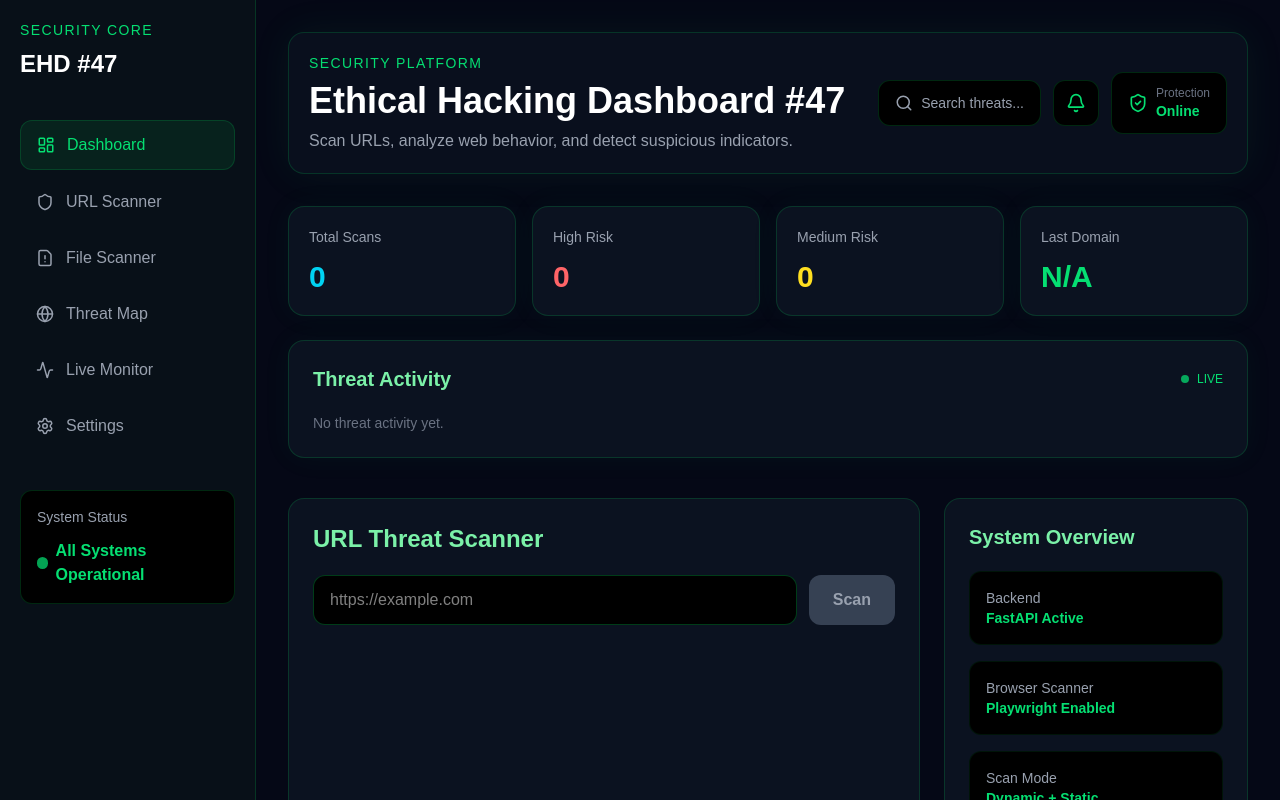
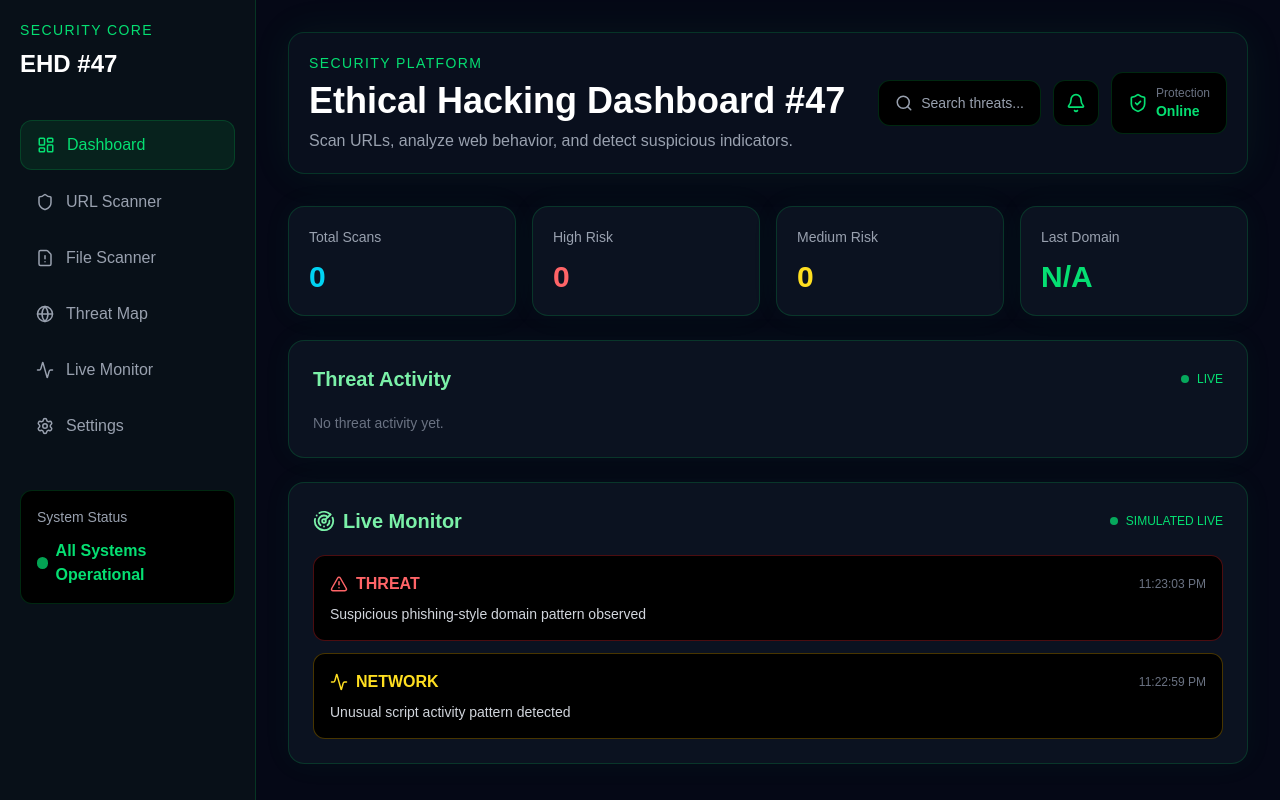
Before and after one commit to RavshanSean/ethical-hacking-dashboard-47, a Next.js app in the folder frontend/: page / in a window 1280 px wide. Both pictures are taken after a click on the button "Dashboard". Shown: the top 800 px of the page. Built offline with nearby package versions, Linux system fonts and the light colour scheme.

Commit message:
Added simulated live monitoring telemetry system

```diff
--- a/frontend/src/app/page.tsx
+++ b/frontend/src/app/page.tsx
@@ -1,4 +1,5 @@
 "use client";
+import LiveMonitor from "../components/LiveMonitor";
 import ThreatActivity from "../components/ThreatActivity";
 import StatsCards from "../components/StatsCards";
 import DashboardHeader from "../components/DashboardHeader";
@@ -32,6 +33,9 @@ type ScanResult = {
   location_access: boolean;
   notification_access: boolean;
   permission_note: string;
+  scan_type: string;
+  engine_version: string;
+  analysis_source: string;
 };
 
 type ScanHistoryItem = {
@@ -132,6 +136,10 @@ export default function Home() {
 
         <div className="mt-6">
           <ThreatActivity scanHistory={scanHistory} />
+        </div>
+
+        <div className="mt-6">
+          <LiveMonitor />
         </div>
 
         <div className="mt-10 grid grid-cols-1 lg:grid-cols-3 gap-6">
@@ -271,6 +279,20 @@ export default function Home() {
                 label="Notifications"
                 value={String(result.notification_access)}
               />
+              <InfoCard
+                label="Scan Type"
+                value={result.scan_type}
+              />
+
+              <InfoCard
+                label="Engine Version"
+                value={result.engine_version}
+              />
+
+              <InfoCard
+                label="Analysis Source"
+                value={result.analysis_source}
+              />
             </div>
 
             <p className="mt-5 text-yellow-300 text-sm">
--- /dev/null
+++ b/frontend/src/components/LiveMonitor.tsx
@@ -0,0 +1,117 @@
+"use client";
+
+import { useEffect, useState } from "react";
+import { Activity, AlertTriangle, CheckCircle, Radar } from "lucide-react";
+
+type LiveEvent = {
+  id: number;
+  type: string;
+  severity: "LOW" | "MEDIUM" | "HIGH";
+  message: string;
+  time: string;
+};
+
+const simulatedMessages = [
+  {
+    type: "SCAN",
+    severity: "LOW",
+    message: "Background URL scanner heartbeat received",
+  },
+  {
+    type: "NETWORK",
+    severity: "MEDIUM",
+    message: "Unusual script activity pattern detected",
+  },
+  {
+    type: "THREAT",
+    severity: "HIGH",
+    message: "Suspicious phishing-style domain pattern observed",
+  },
+  {
+    type: "SYSTEM",
+    severity: "LOW",
+    message: "Scanner engine health check passed",
+  },
+];
+
+export default function LiveMonitor() {
+  const [events, setEvents] = useState<LiveEvent[]>([]);
+
+  useEffect(() => {
+    const interval = setInterval(() => {
+      const randomEvent =
+        simulatedMessages[
+          Math.floor(Math.random() * simulatedMessages.length)
+        ];
+
+      const newEvent: LiveEvent = {
+        id: Date.now(),
+        type: randomEvent.type,
+        severity: randomEvent.severity as "LOW" | "MEDIUM" | "HIGH",
+        message: randomEvent.message,
+        time: new Date().toLocaleTimeString(),
+      };
+
+      setEvents((previous) => [newEvent, ...previous].slice(0, 6));
+    }, 4000);
+
+    return () => clearInterval(interval);
+  }, []);
+
+  function getSeverityColor(severity: string) {
+    if (severity === "HIGH") return "text-red-400 border-red-500/30";
+    if (severity === "MEDIUM") return "text-yellow-300 border-yellow-500/30";
+    return "text-green-400 border-green-500/30";
+  }
+
+  return (
+    <div className="rounded-2xl border border-green-500/20 bg-[#0b1220] p-6 shadow-[0_0_30px_rgba(34,197,94,0.05)]">
+      <div className="flex items-center justify-between">
+        <h2 className="flex items-center gap-2 text-xl font-semibold text-green-300">
+          <Radar size={22} />
+          Live Monitor
+        </h2>
+
+        <div className="flex items-center gap-2 text-xs text-green-400">
+          <div className="h-2 w-2 rounded-full bg-green-400 animate-pulse" />
+          SIMULATED LIVE
+        </div>
+      </div>
+
+      <div className="mt-5 grid grid-cols-1 gap-3">
+        {events.length === 0 ? (
+          <div className="rounded-xl border border-green-500/10 bg-black p-4 text-sm text-gray-500">
+            Waiting for live security events...
+          </div>
+        ) : (
+          events.map((event) => (
+            <div
+              key={event.id}
+              className={`rounded-xl border bg-black p-4 ${getSeverityColor(
+                event.severity
+              )}`}
+            >
+              <div className="flex items-center justify-between">
+                <div className="flex items-center gap-2">
+                  {event.severity === "HIGH" ? (
+                    <AlertTriangle size={18} />
+                  ) : event.severity === "MEDIUM" ? (
+                    <Activity size={18} />
+                  ) : (
+                    <CheckCircle size={18} />
+                  )}
+
+                  <p className="font-bold">{event.type}</p>
+                </div>
+
+                <p className="text-xs text-gray-500">{event.time}</p>
+              </div>
+
+              <p className="mt-2 text-sm text-gray-300">{event.message}</p>
+            </div>
+          ))
+        )}
+      </div>
+    </div>
+  );
+}
```
Also changed, not shown: 1 other file (tests, documents, lock files or other folders).
